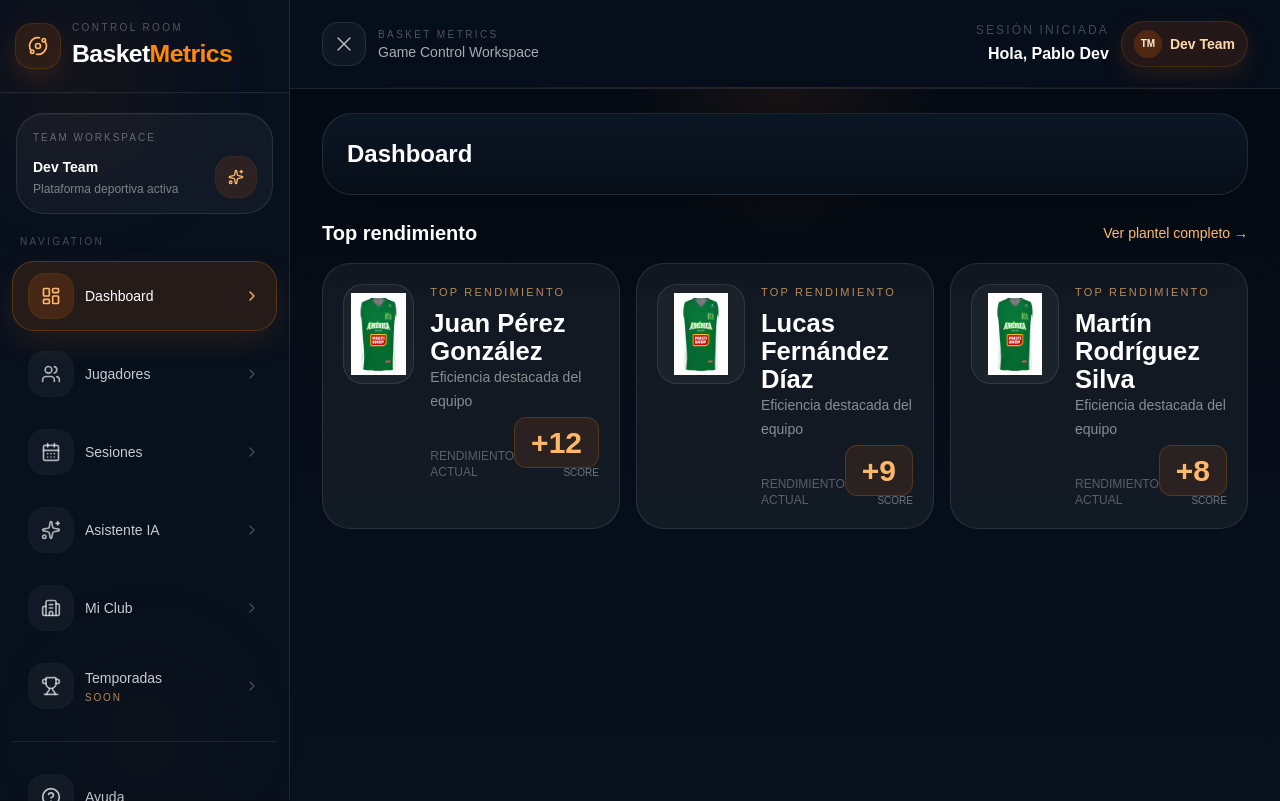
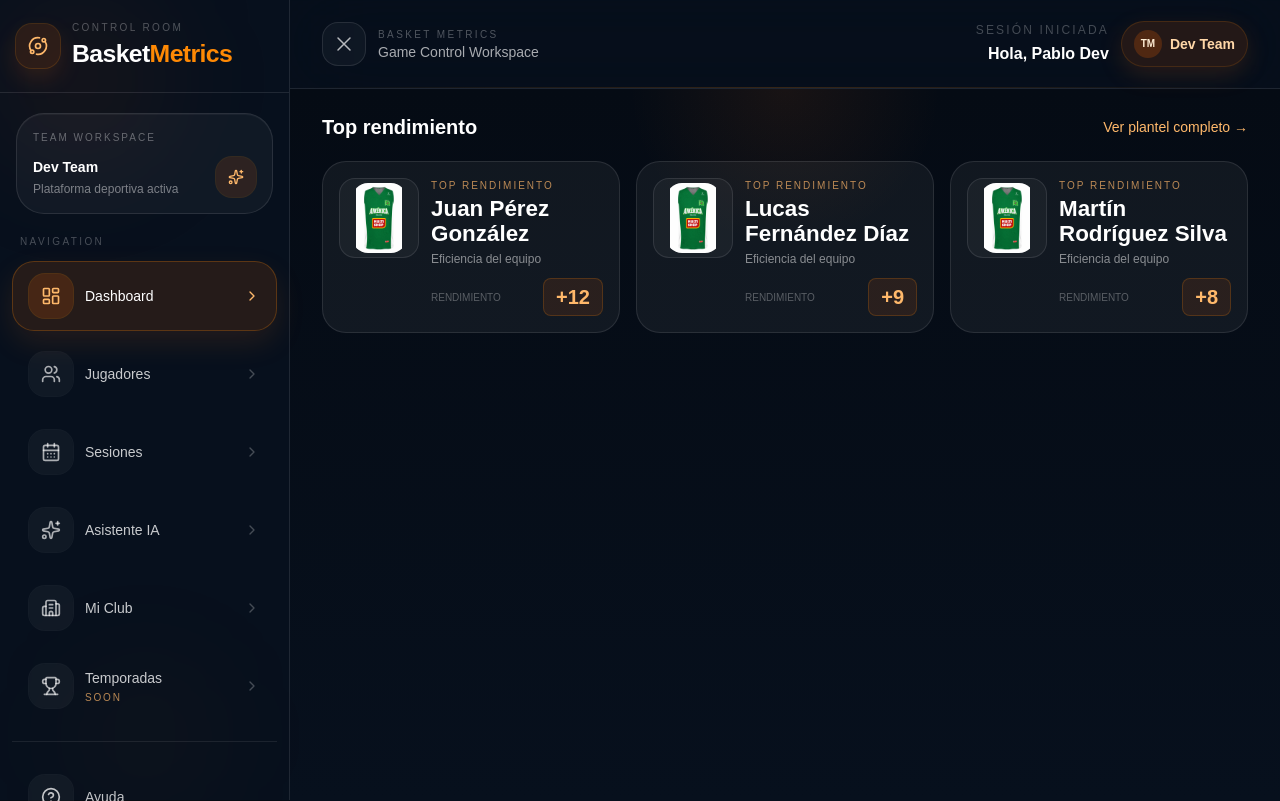
Before and after one commit to PabloLeonRios/basket-metrics-clean, a Next.js app: page /panel/dashboard in a window 1280 px wide. Built offline with nearby package versions, Linux system fonts and the light colour scheme.

Commit message:
Update page.tsx
Update page.tsx

```diff
--- a/src/app/panel/dashboard/page.tsx
+++ b/src/app/panel/dashboard/page.tsx
@@ -1,13 +1,4 @@
 'use client';
-
-/**
- * DASHBOARD — BASKET METRICS
- * FIX:
- * - nombres completos (line-clamp-2)
- * - camisetas contenidas
- * - mejor layout de cards
- * - fix TS para jerseyUrl en user.team
- */
 
 import Link from 'next/link';
 import { useState } from 'react';
@@ -17,20 +8,15 @@ type TeamWithJersey = {
   jerseyUrl?: string;
 };
 
-function shellClassName() {
-  return 'rounded-[30px] border border-white/10 bg-[linear-gradient(180deg,#0b1624_0%,#070e18_100%)] shadow-[0_24px_70px_rgba(0,0,0,0.30)]';
-}
-
 function ClubJerseyImage({ jerseyUrl }: { jerseyUrl: string }) {
   const [src, setSrc] = useState(jerseyUrl || '/america.jpg');
 
   return (
-    <div className="flex h-full w-full items-center justify-center overflow-hidden rounded-[20px]">
-      {/* eslint-disable-next-line @next/next/no-img-element */}
+    <div className="flex items-center justify-center overflow-hidden rounded-[16px]">
       <img
         src={src}
-        alt="Camiseta del club"
-        className="h-[82px] w-[64px] object-contain"
+        alt="Camiseta"
+        className="h-[70px] w-[55px] object-contain"
         onError={() => setSrc('/america.jpg')}
       />
     </div>
@@ -51,42 +37,44 @@ function TopPlayerCard({
   return (
     <Link
       href={href}
-      className="group relative overflow-hidden rounded-[28px] border border-white/10 bg-white/[0.05] p-5 transition-all hover:-translate-y-1 hover:border-orange-400/30"
+      className="group relative rounded-[24px] border border-white/10 bg-white/[0.05] p-4 transition hover:-translate-y-1 hover:border-orange-400/30"
     >
-      <div className="flex gap-4">
-        <div className="flex h-[100px] w-[100px] items-center justify-center rounded-[20px] border border-white/10 bg-white/[0.04]">
+      <div className="flex gap-3">
+
+        {/* CAMISETA */}
+        <div className="flex h-[80px] w-[80px] items-center justify-center rounded-[16px] bg-white/[0.04] border border-white/10">
           <ClubJerseyImage jerseyUrl={clubJerseyUrl || '/america.jpg'} />
         </div>
 
+        {/* INFO */}
         <div className="flex flex-1 flex-col justify-between">
+
           <div>
-            <p className="text-[11px] uppercase tracking-[0.2em] text-orange-300/70">
+            <p className="text-[10px] uppercase tracking-[0.2em] text-orange-300/70">
               Top rendimiento
             </p>
 
-            <span className="mt-2 block text-[1.6rem] font-black leading-[1.1] text-white line-clamp-2 break-words">
+            {/* 👇 nombre más compacto */}
+            <span className="mt-1 block text-[1.4rem] font-black leading-[1.1] text-white line-clamp-2 break-words">
               {name}
             </span>
 
-            <span className="mt-2 text-sm text-white/50">
-              Eficiencia destacada del equipo
+            <span className="mt-1 text-xs text-white/50">
+              Eficiencia del equipo
             </span>
           </div>
 
-          <div className="mt-3 flex items-end justify-between">
-            <span className="text-xs uppercase text-white/30">
-              Rendimiento actual
+          {/* 👇 score alineado */}
+          <div className="flex items-center justify-between mt-2">
+            <span className="text-[10px] text-white/30 uppercase">
+              Rendimiento
             </span>
 
-            <div className="text-right">
-              <span className="rounded-xl border border-orange-400/20 bg-orange-500/10 px-4 py-2 text-3xl font-black text-orange-300">
+            <span className="rounded-lg bg-orange-500/10 border border-orange-400/20 px-3 py-1 text-xl font-black text-orange-300">
               +{efficiency}
             </span>
-              <p className="mt-1 text-[10px] uppercase text-white/40">
-                Score
-              </p>
           </div>
-          </div>
+
         </div>
       </div>
     </Link>
@@ -105,20 +93,20 @@ export default function DashboardPage() {
   ];
 
   return (
-    <div className="space-y-6">
-      <section className={`${shellClassName()} px-6 py-6`}>
-        <h1 className="text-2xl font-black text-white">Dashboard</h1>
-      </section>
+    <div className="space-y-5">
 
-      <section>
-        <div className="mb-4 flex items-center justify-between">
-          <h2 className="text-xl font-black text-white">Top rendimiento</h2>
+      {/* HEADER */}
+      <div className="flex justify-between items-center">
+        <h2 className="text-xl font-black text-white">
+          Top rendimiento
+        </h2>
 
         <Link href="/panel/players" className="text-sm text-orange-300">
           Ver plantel completo →
         </Link>
       </div>
 
+      {/* CARDS */}
       <div className="grid gap-4 md:grid-cols-3">
         {topPlayers.map((p) => (
           <TopPlayerCard
@@ -130,7 +118,7 @@ export default function DashboardPage() {
           />
         ))}
       </div>
-      </section>
+
     </div>
   );
 }
```
Lines whose indentation alone changed are shown as unchanged.
